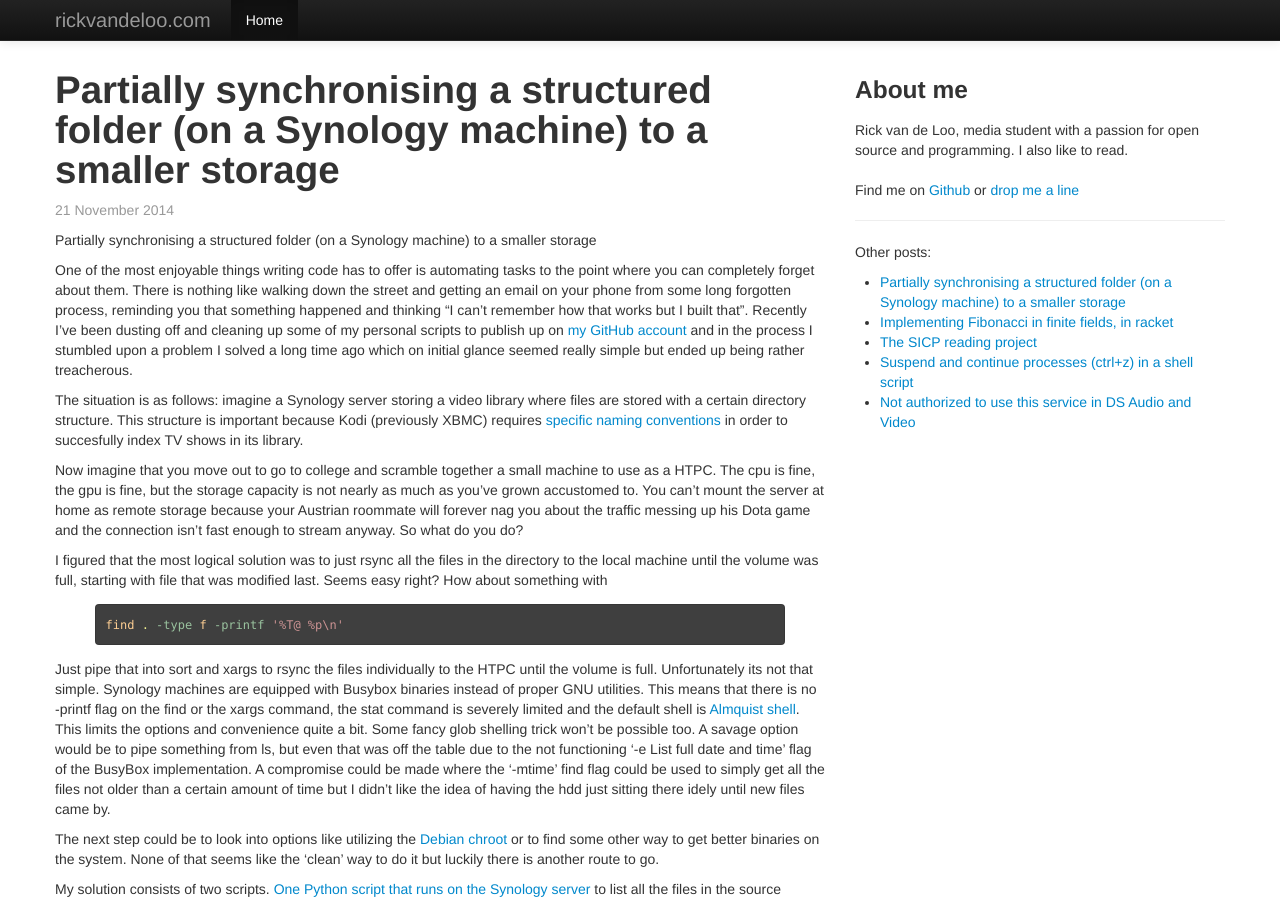
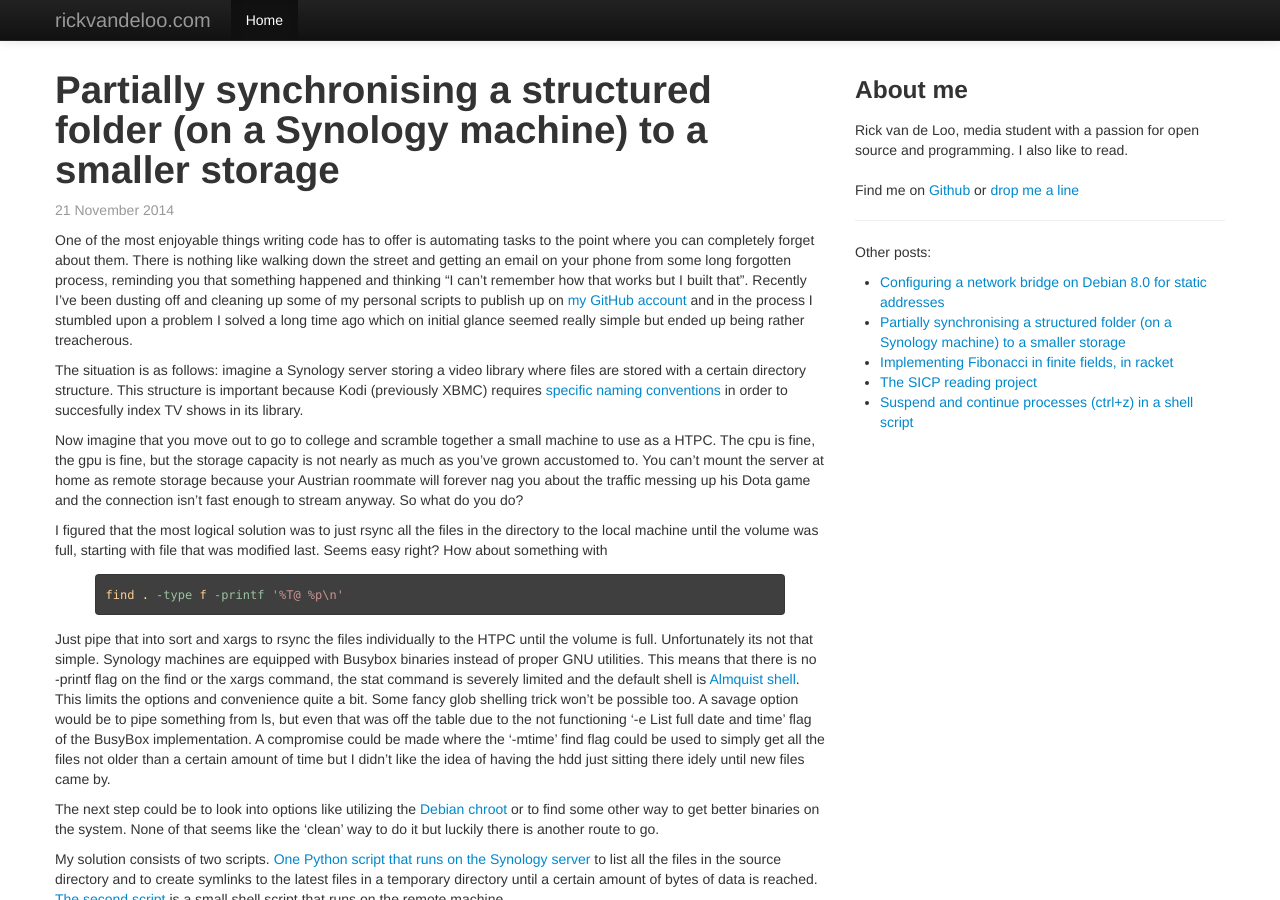
Before and after one commit to vdloo/rickvandeloo.com, a Jekyll site: the page built from _posts/2014-11-21-partially-synchronising-a-structured-folder-to-smaller-storage.md, in a window 1280 px wide and 900 px high. Built offline with Jekyll 4.4.1, drawn with Linux system fonts in a browser that asks for light colours; Markdown is read by kramdown in place of the engine named in the settings; some of the changed lines change nothing that is shown.

Commit message:
Configuring a network bridge on Debian

```diff
--- a/_posts/2014-11-21-partially-synchronising-a-structured-folder-to-smaller-storage.md
+++ b/_posts/2014-11-21-partially-synchronising-a-structured-folder-to-smaller-storage.md
@@ -2,8 +2,6 @@
 title: Partially synchronising a structured folder (on a Synology machine) to a smaller storage
 layout: post
 ---
-Partially synchronising a structured folder (on a Synology machine) to
-a smaller storage
 
 One of the most enjoyable things writing code has to offer is automating
 tasks to the point where you can completely forget about them. There is
--- /dev/null
+++ b/_posts/2014-11-24-configuring-network-bridge-debian-jessie-static-address.md
@@ -0,0 +1,75 @@
+---
+title: Configuring a network bridge on Debian 8.0 for static addresses
+layout: post
+---
+
+Setting up bridge-utils to work correctly is something I only have to do
+once every so often. It is one of those things where you end up chasing
+the same rabbit hole of documentation over and over again in order to get
+it to work whilst banging your against the wall. The reason why bridged
+networking can end up being so frustrating isn’t because it is difficult
+(it’s actually pretty straight forward) but because if you mess up, it
+could mean a nice trip down to where you parked the hardware. I mostly use
+network bridging on physical machines in order [to connect qemu machines
+to the internet](http://wiki.qemu.org/Documentation/Networking) using
+[TUN/TAP](http://en.wikipedia.org/wiki/TUN/TAP).
+
+Messing up a bridge-utils configuration has resulted in me borking
+networking on remote and headless machines more than once now. To prevent
+myself (and maybe you) some future headaches and lock-outs, this is how to
+configure a bridge by the name of br0 with static IPs for interfaces eth0
+and tap0 on a fresh install of Debian 8.0 jessie/sid.
+
+Firstly make sure bridge-utils is on the system
+{% highlight bash %}
+# apt-get install bridge-utils
+{% endhighlight %}
+
+Then put something like this based on your network preferences in
+/etc/network/interfaces.
+I recommend commenting out the original configuration lines instead of
+deleting them.
+{% highlight bash %}
+iface lo inet loopback
+
+allow-hotplug eth0
+iface eth0 inet static
+        address 192.168.1.155	#eth0 ip
+        netmask 255.255.255.0
+        gateway 192.168.1.1
+
+allow-hotplug tap0
+iface tap0 inet static
+        address 192.168.1.4	#tap0 ip
+        netmask 255.255.255.0
+        gateway 192.168.1.1
+
+auto br0
+iface br0 inet static
+        address 192.168.1.2	#bridge ip
+        netmask 255.255.255.0
+        broadcast 192.168.1.255
+        gateway 192.168.1.1
+        bridge_ports eth0 tap0
+        bridge_fd 9
+        bridge_hello 2
+        bridge_maxage 12
+        bridge_stp off
+{% endhighlight %}
+
+The next step is unbinding all ipv4 addresses from the eth0 interface and
+restarting networking through systemd.
+
+WARNING: this is the point of no return, there is a good chance you are
+going to lock yourself out of the box. If you have no way of getting
+a shell other than through the network, think twice before proceeding.
+I take no responsibility of you break something. More information
+[here](http://www.tldp.org/HOWTO/Ethernet-Bridge-netfilter-HOWTO-3.html).
+{% highlight bash %}
+# ifconfig eth0 0.0.0.0 down; systemctl restart networking
+{% endhighlight %}
+
+Or the non systemd way:
+{% highlight bash %}
+# ifconfig eth0 0.0.0.0 down; service networking restart
+{% endhighlight %}
```
